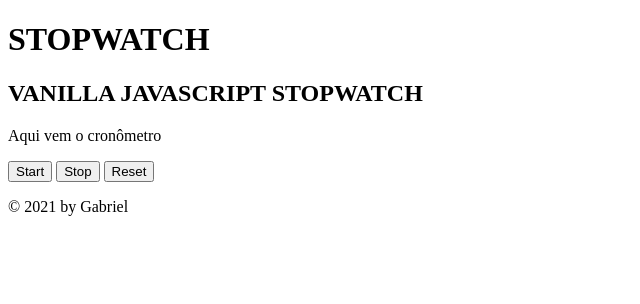
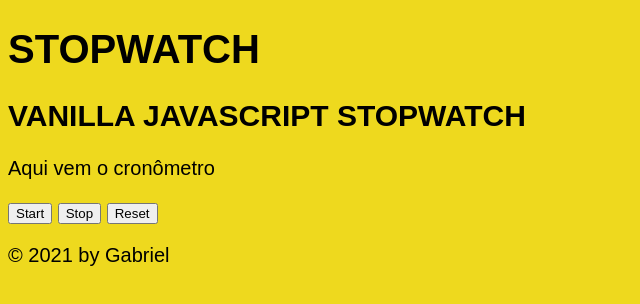
Before and after one commit to gabrielSo0/stopwatch, a plain HTML site: page index.html in a window 1280 px wide. Shown: the whole page, without its empty margins (0-640 px from the left). Drawn offline with Linux system fonts and the light colour scheme.

Commit message:
Adding CSS to the html page.

```diff
--- a/css/style.css
+++ b/css/style.css
@@ -0,0 +1,5 @@
+body {
+    background-color: rgb(238, 217, 30);
+    font-family: Arial, Helvetica, sans-serif;
+    font-size: 20px;
+}
--- a/index.html
+++ b/index.html
@@ -5,6 +5,7 @@
     <meta http-equiv="X-UA-Compatible" content="IE=edge">
     <meta name="viewport" content="width=device-width, initial-scale=1.0">
     <title>StopWatch</title>
+    <link rel="stylesheet" href="css/style.css">
 </head>
 <body>
 
```
